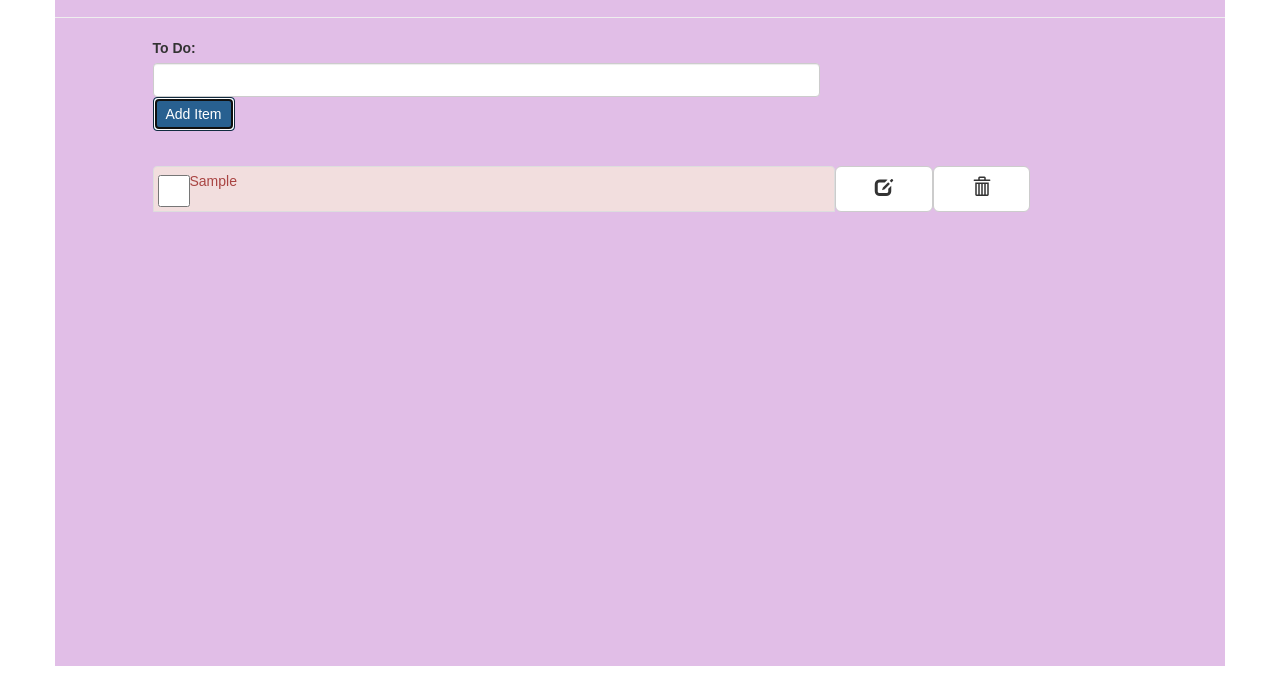
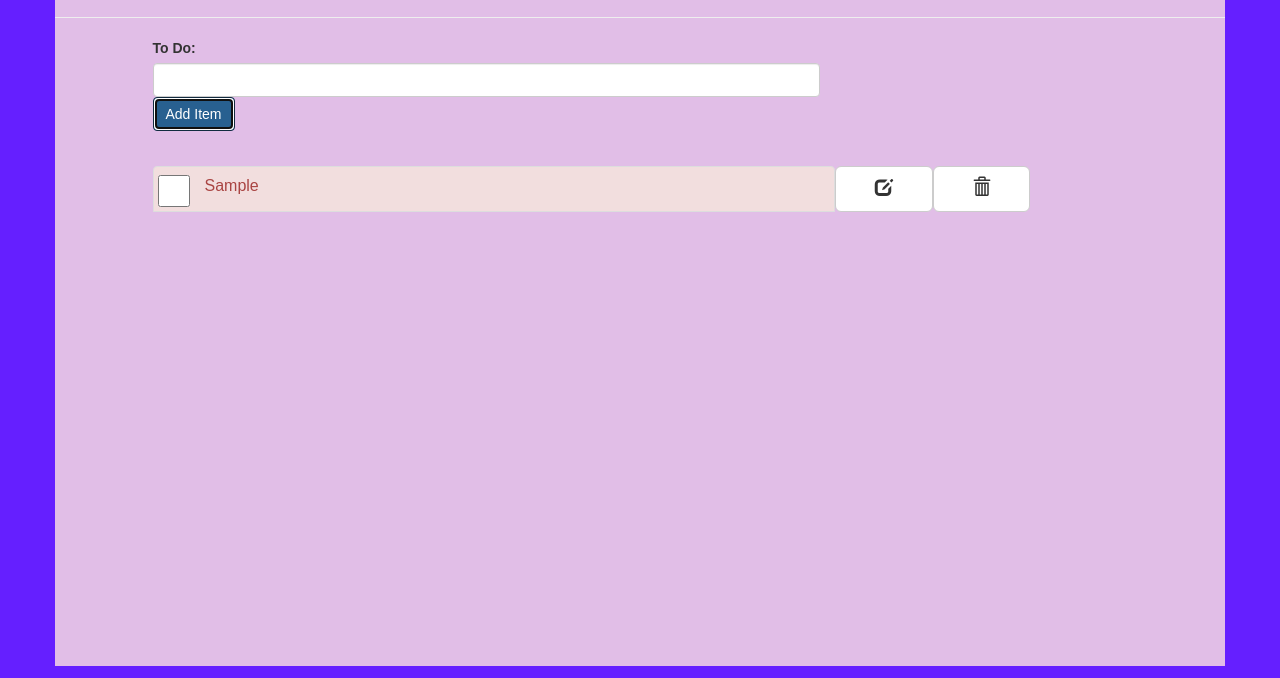
Before and after one commit to supaheckafresh/todo-list-js1, a website: page index.html in a window 1280 px wide. Both pictures are taken after typing "Sample" into the empty fields and a click on the input "Add Item". Shown: the part 122-800 px from the top of the page. Drawn offline with Linux system fonts and the light colour scheme; a web font is replaced by a local one.

Commit message:
put item checkbox and text in columns to clean up layout... also added blue background on body

```diff
--- a/css/style.css
+++ b/css/style.css
@@ -1,5 +1,9 @@
 * {
     font-family: 'Muli', sans-serif;
+}
+
+body {
+    background-color: #651fff;
 }
 
 .container {
@@ -19,7 +23,9 @@ ul {
     min-height: 60vh;
 }
 
-li {
+.item-text {
+    font-size: 16px;
+    padding-top: 4px;
     overflow: hidden;
     text-overflow: ellipsis;
 }
@@ -32,4 +38,5 @@ li {
 .big-check {
     width: 32px;
     height: 32px;
+    padding-right: 80px;
 }
--- a/js/scripts.js
+++ b/js/scripts.js
@@ -11,6 +11,8 @@ var addItem_button = document.getElementById('itemSubmit');
 //TODO add edit, delete, and complete for selected tasks
 
 //TODO also need edit and delete next to each item
+
+//TODO MAYBE - add theme selector?
 
 addItem_button.addEventListener('click', function (evt) {
     if (itemText_input.value) {
@@ -38,12 +40,16 @@ function displayToDoItems() {
 }
 
 function displayItem(item) {
+    var span = document.createElement('span');
+    span.setAttribute('class', 'item-text col-xs-10');
+    span.appendChild(document.createTextNode(item));
+
     var div = document.createElement('div');
     div.setAttribute('class', 'to-do-item');
 
     var li = document.createElement('li');
     li.appendChild(displayItem.checkbox());
-    li.appendChild(document.createTextNode(item));
+    li.appendChild(span);
     li.setAttribute('class', 'list-group-item list-group-item-danger col-xs-7 col-xs-offset-1');
 
     div.appendChild(li);
```
